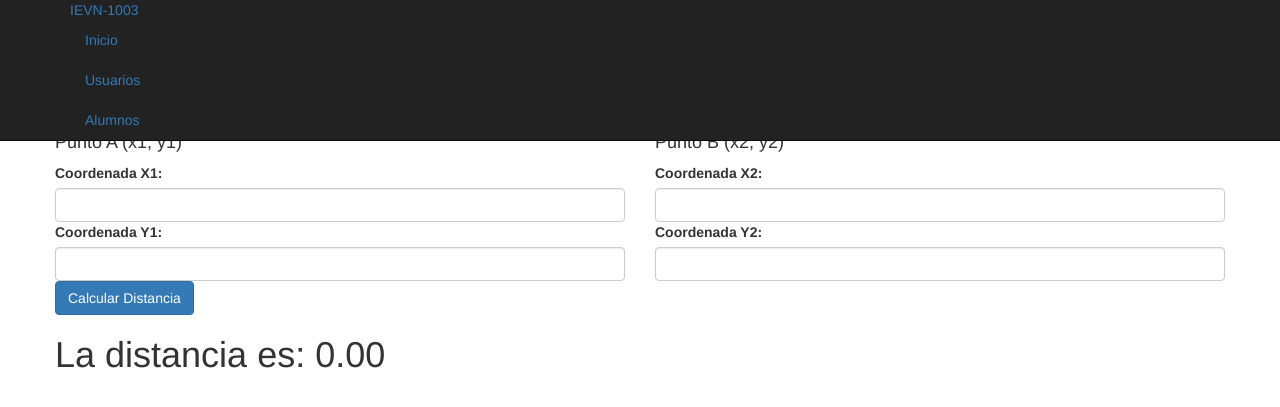
After one commit to IEVN1003-22000255/IntroFlask, a Flask app: template basesFlask/templates/distancia.html in a window 1280 px wide. The commit adds this page. Shown: the top 407 px of the page. Run offline with Flask 3, Linux system fonts and the light colour scheme; the template is opened without the code that fills it, so the values that code supplies are empty; some libraries are stand-ins or nearby versions.

Commit message:
conexion a la base de datos 17/10/2026

```diff
--- /dev/null
+++ b/basesFlask/templates/distancia.html
@@ -0,0 +1,43 @@
+{% extends "layout.html" %}
+
+{% block container %}
+
+<h2 class="mb-4">Distancia entre dos puntos</h2>
+
+<form action="/distancia" method="post">
+    <div class="row">
+        <!-- Punto A (x1, y1) -->
+        <div class="col-md-6 mb-3">
+            <h4>Punto A (x1, y1)</h4>
+            <div class="mb-2">
+                <label for="x1" class="form-label">Coordenada X1:</label>
+                <input type="number" step="any" class="form-control" id="x1" name="x1" value="{{ x1 }}">
+            </div>
+            <div class="mb-2">
+                <label for="y1" class="form-label">Coordenada Y1:</label>
+                <input type="number" step="any" class="form-control" id="y1" name="y1" value="{{ y1 }}">
+            </div>
+        </div>
+
+        <!-- Punto B (x2, y2) -->
+        <div class="col-md-6 mb-3">
+            <h4>Punto B (x2, y2)</h4>
+            <div class="mb-2">
+                <label for="x2" class="form-label">Coordenada X2:</label>
+                <input type="number" step="any" class="form-control" id="x2" name="x2" value="{{ x2 }}">
+            </div>
+            <div class="mb-2">
+                <label for="y2" class="form-label">Coordenada Y2:</label>
+                <input type="number" step="any" class="form-control" id="y2" name="y2" value="{{ y2 }}">
+            </div>
+        </div>
+    </div>
+
+    <button type="submit" class="btn btn-primary mt-3">Calcular Distancia</button>
+</form>
+
+<h1 class="mt-4">
+    La distancia es: {{ "%.2f"|format(d) }}
+</h1>
+
+{% endblock %}
--- a/src/templates/layout.html
+++ b/basesFlask/templates/layout.html
@@ -12,7 +12,7 @@
     <link href="../static/bootstrap/css/bootstrap-responsive.min.css" rel="stylesheet"/>
     <meta name="viewport" content="width=device-width, initial-scale=1.0">
 
-    <title>Document</title>
+    <title>PWA</title>
 </head>
 <body>
     <div class="navbar navbar navbar-inverse navbar-fixed-top">
@@ -20,7 +20,7 @@
         <div class="navbar-inner">
             <div class="container">
                 <a class="brand" href="">
-                    IDGS-801
+                    IEVN-1003
                 </a>
 
             <ul class="nav">
@@ -54,7 +54,7 @@
         {%block container%}
 
         {%endblock%}
-
+       <!--  directiva para compartir estilo con todas las demas elementos  -->
 
     </div>
    </div>
--- a/src/app.py
+++ b/src/app.py
@@ -1,43 +1,35 @@
-from flask import Flask, render_template
+from flask import Flask, jsonify, request
+from flask_mysqldb import MySQL
+from flask_cors import CORS
 
-app=Flask(__name__)
+from config import config
 
-@app.route("/") #decorador o ruta
-def index():
-    titulo="Pagina de Inicio"
-    listado = ['Python', 'Flask', 'Jinja2', 'HTML', 'CSS']
-    return render_template("index.html", titulo=titulo, listado=listado)
+app= Flask(__name__)
+CORS(app)
+con=MySQL(app)
 
+@app.route("/alumnos", methods=["GET"])
+def lista_alumnos():
+    try:
+        cursor=con.connection.cursor()
+        sql="select * from alumnos"
+        cursor.execute(sql)
+        datos=cursor.fetchall()
+        alumnos=[]
+        for fila in datos:
+            alumno={"matricula":fila[0],"nombre":fila[1],"apaterno":fila[2],"amaterno":fila[3],"correo":fila[4]}
 
-@app.route("/hola")
-def hola():
-    return "<h1> hola PWA - IEVN1003 </h1> "
+            alumnos.append(alumno)
+        return jsonify({'alumnos':alumnos, 'mensaje':"Lista de alumnos", 'exito':True})
 
-#como pasar parametros por url
+    except Exception as ex:
+        return jsonify({"message":"error {}".format(ex),'exito':False})
 
-
-@app.route("/user/<string:nom>") #aqui dice que es de tipo string y se llama nom
-def user(nom):
-    return "<h1> Hola User:{} </h1>  ".format(nom)
-
-
-
-@app.route("/numero/<int:n>") #aqui dice que es de tipo string y se llama nom
-def numero(n):
-    return "Numero: {}".format(n)
-
-
-@app.route("/user/<int:id><string:username>") #aqui dice que es de tipo string y se llama nom
-def username(id,username):
-    return "ID: {} nombre: {}".format(id,username)
-
-
-@app.route("/suma/<float:n1>/<float:n2>") #aqui dice que es de tipo string y se llama nom
-def func(n1,n2):
-    return "la suma es : {}".format(n1+n2)
-
-
+def pagina_no_encontrada(error):
+    return "<h1>Pagina no encontrada</h1>"
 
 
 if __name__=="__main__":
-    app.run(debug=True)
+    app.config.from_object(config['development'])
+    app.register_error_handler(404,pagina_no_encontrada)
+    app.run(host='0.0.0.0', port=5000)
```
Also changed, not shown: basesFlask/app1.py (added, +67 -0 lines), basesFlask/templates/index.html (added, +21 -0 lines), basesFlask/templates/operasbas.html (added, +43 -0 lines), requirements.txt (+29 -7 lines), src/config.py (added, +10 -0 lines), src/templates/index.html (deleted, +0 -37 lines).
